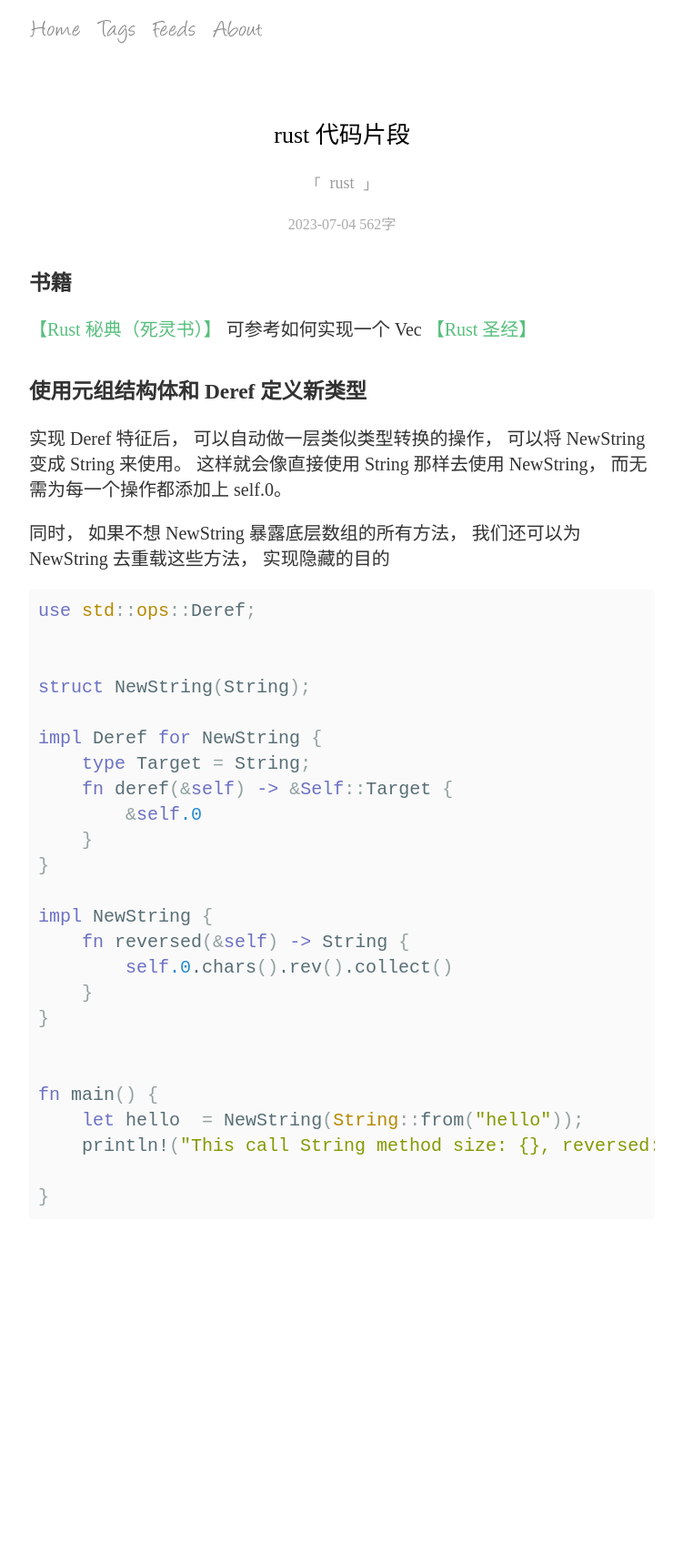
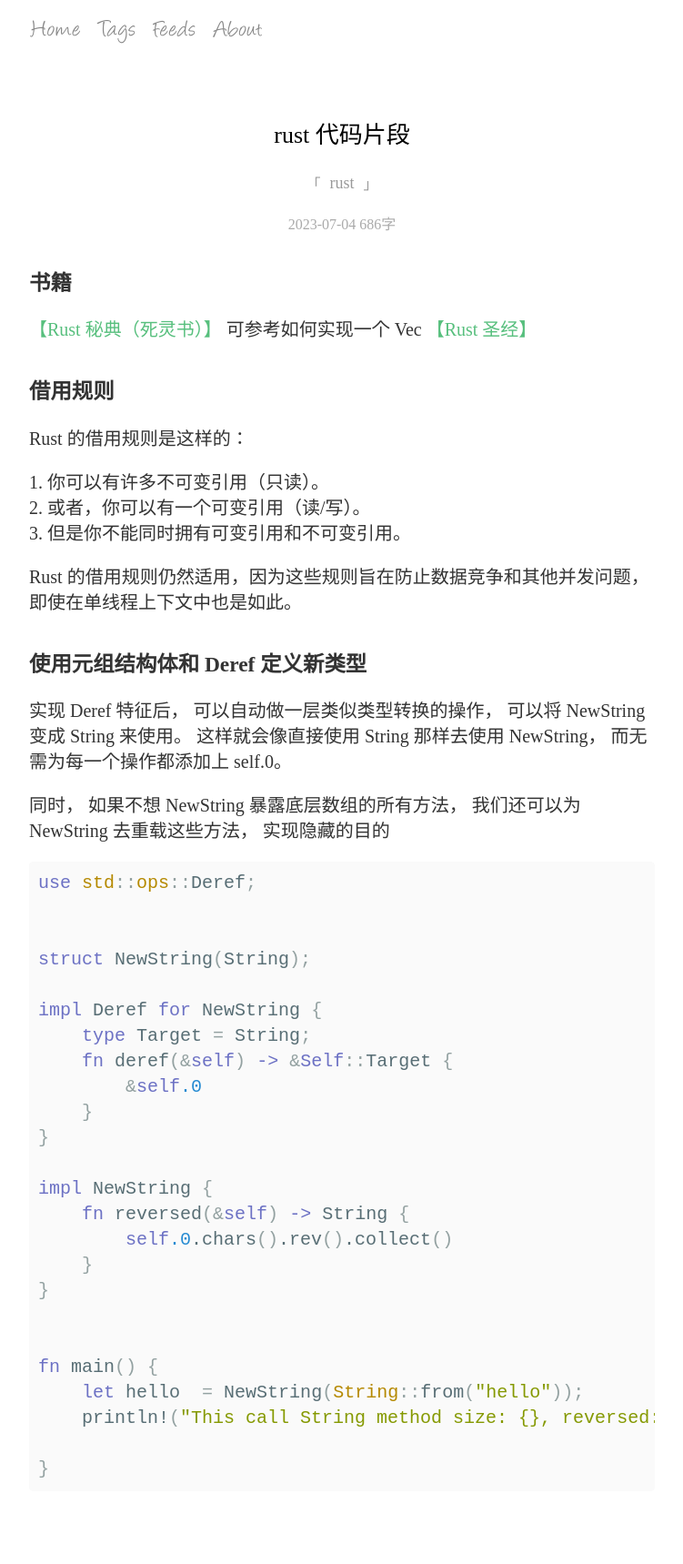
Before and after one commit to smallevilbeast/smallevilbeast.github.io, a Jekyll site: the page built from _posts/2023-07-04-rust-snippet.md, in a window 1280 px wide. Shown: the whole page at 91% size, without its empty margins (264-1015 px from the left). Built offline with Jekyll 4.4.1, drawn with Linux system fonts in a browser that asks for light colours; some web fonts are replaced; before the commit the page ends 1420 px from its top, so only the background shows below that.

Commit message:
update rust snippet

```diff
--- a/_posts/2023-07-04-rust-snippet.md
+++ b/_posts/2023-07-04-rust-snippet.md
@@ -8,6 +8,17 @@ categories: [rust]
 
 [【Rust 秘典（死灵书）】](https://nomicon.purewhite.io/intro.html)  可参考如何实现一个 Vec
 [【Rust 圣经】](https://course.rs/about-book.html)
+
+
+### 借用规则
+
+Rust 的借用规则是这样的：
+
+1. 你可以有许多不可变引用（只读）。
+2. 或者，你可以有一个可变引用（读/写）。
+3. 但是你不能同时拥有可变引用和不可变引用。
+
+Rust 的借用规则仍然适用，因为这些规则旨在防止数据竞争和其他并发问题，即使在单线程上下文中也是如此。
 
 ### 使用元组结构体和 Deref 定义新类型
 
```
Also changed, not shown: 1 other file.
